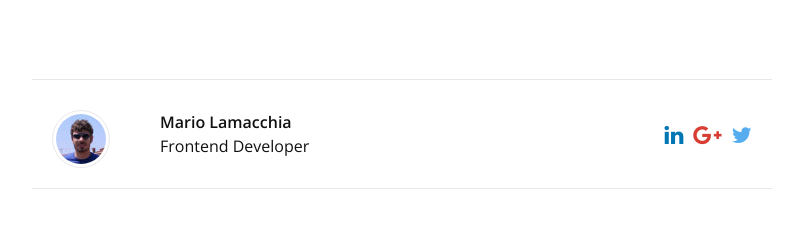
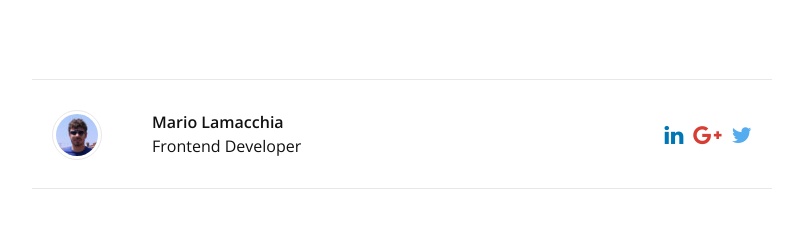
Before and after one commit to mariolamacchia/mariolamacchia.github.io, a Jekyll site: the page built from blog/index.html, in a window 1280 px wide. Shown: the part 1117-1353 px from the top of the page, without its empty margins (238-1041 px from the left). Built offline with Jekyll 4.4.1, drawn with Linux system fonts in a browser that asks for light colours; nearby versions of some CDN libraries; the list of posts is cut into pages by our own code.

Commit message:
Fix image size in footer

```diff
--- a/_sass/_footer.scss
+++ b/_sass/_footer.scss
@@ -12,7 +12,7 @@ footer {
   img {
     float: left;
     border-radius: $footer-height;
-    height: $footer-height;
+    height: $footer-height - 8px;
     margin-right: $footer-height;
     padding: 3px;
     border: 1px solid $grey-color-light;
```
